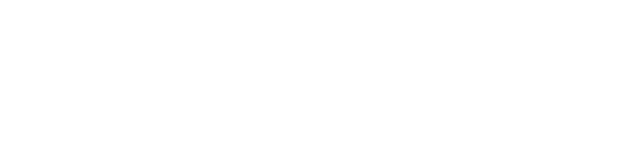
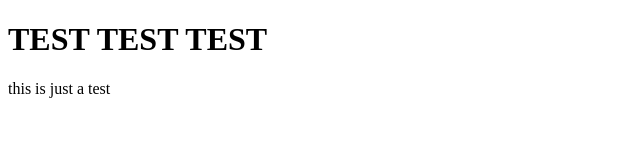
Before and after one commit to sayser/sayser.github.io, a plain HTML site: page index.html in a window 1280 px wide. Shown: the whole page, without its empty margins (0-640 px from the left). Drawn offline with Linux system fonts and the light colour scheme.

Commit message:
initial html and css creation

```diff
--- a/index.html
+++ b/index.html
@@ -1,8 +1,12 @@
 <!DOCTYPE html>
 <html>
 	<head>
+		<title>Serge's Test</title>
+		<link rel="stylesheet" href="style.css">
 	</head>
 
 	<body>
+		<h1> TEST TEST TEST </h1>
+		<p> this is just a test </p>
 	</body>
 <html>
```
